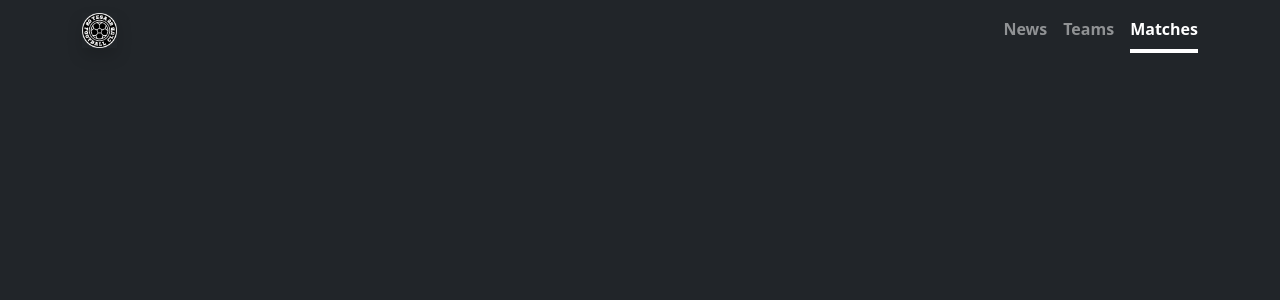
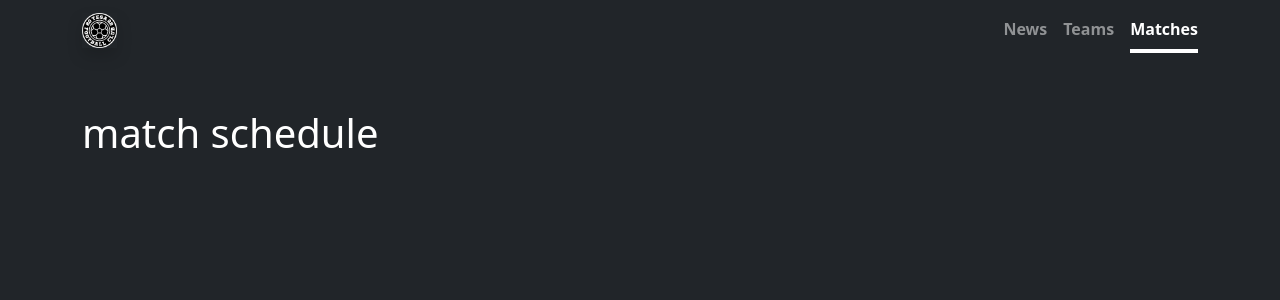
Before and after one commit to tesafc/tesafc.github.io, a Jekyll site: the page built from matches.html, in a window 1280 px wide. Shown: the top 300 px of the page. Built offline with Jekyll 4.4.1, drawn with Linux system fonts in a browser that asks for light colours.

Commit message:
Update matches.html

```diff
--- a/matches.html
+++ b/matches.html
@@ -2,3 +2,21 @@
 layout: default
 title: matches
 ---
+
+<div class="my-5">
+  <div class="container">
+    {% assign match-schedule = site.matches | where: "status", "match schedule" %}
+    <h1>match schedule</h1>
+    <div class="row row-cols-1 g-3">
+      {% for match in match-schedule %}
+      <div class="col">
+        <div class="card">
+          <div class="card-body">
+            {{ match.title }}
+          </div>
+        </div>
+      </div>
+      {% endfor %}
+    </div>
+  </div>
+</div>
```
